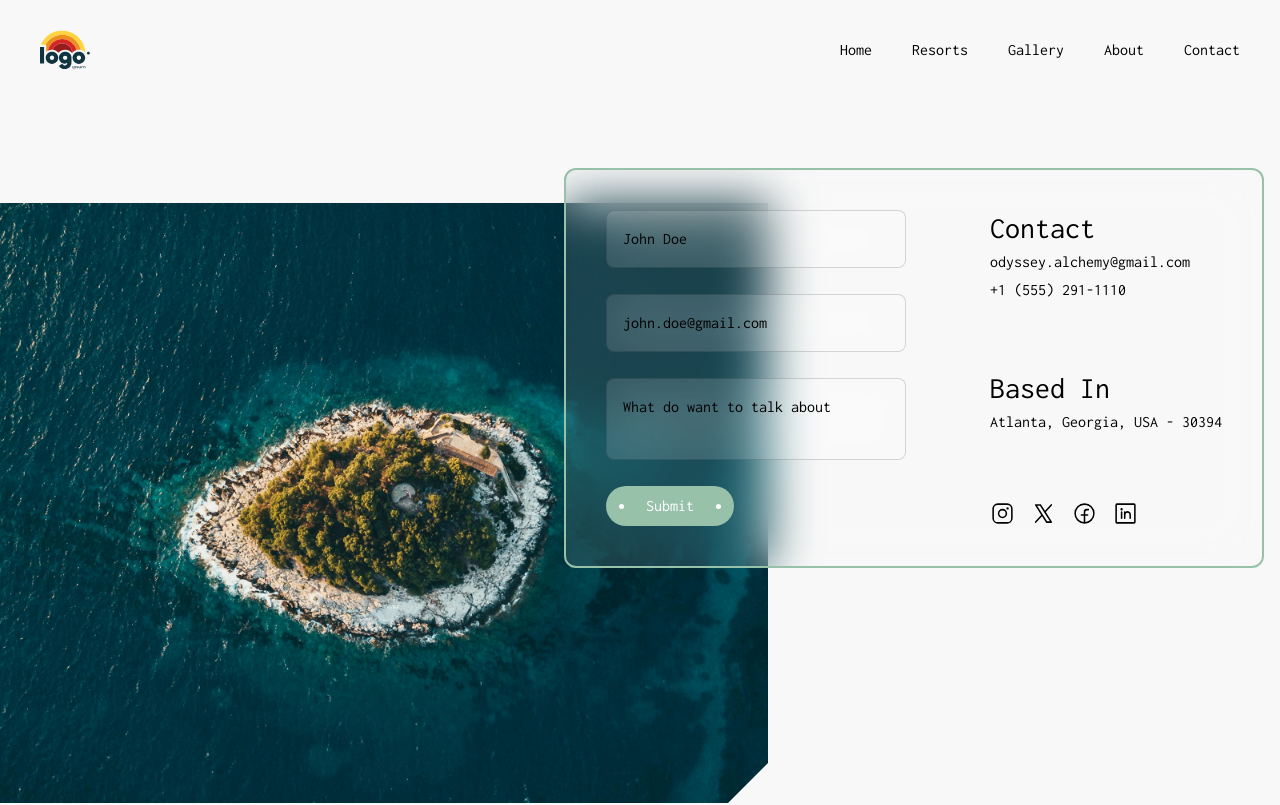
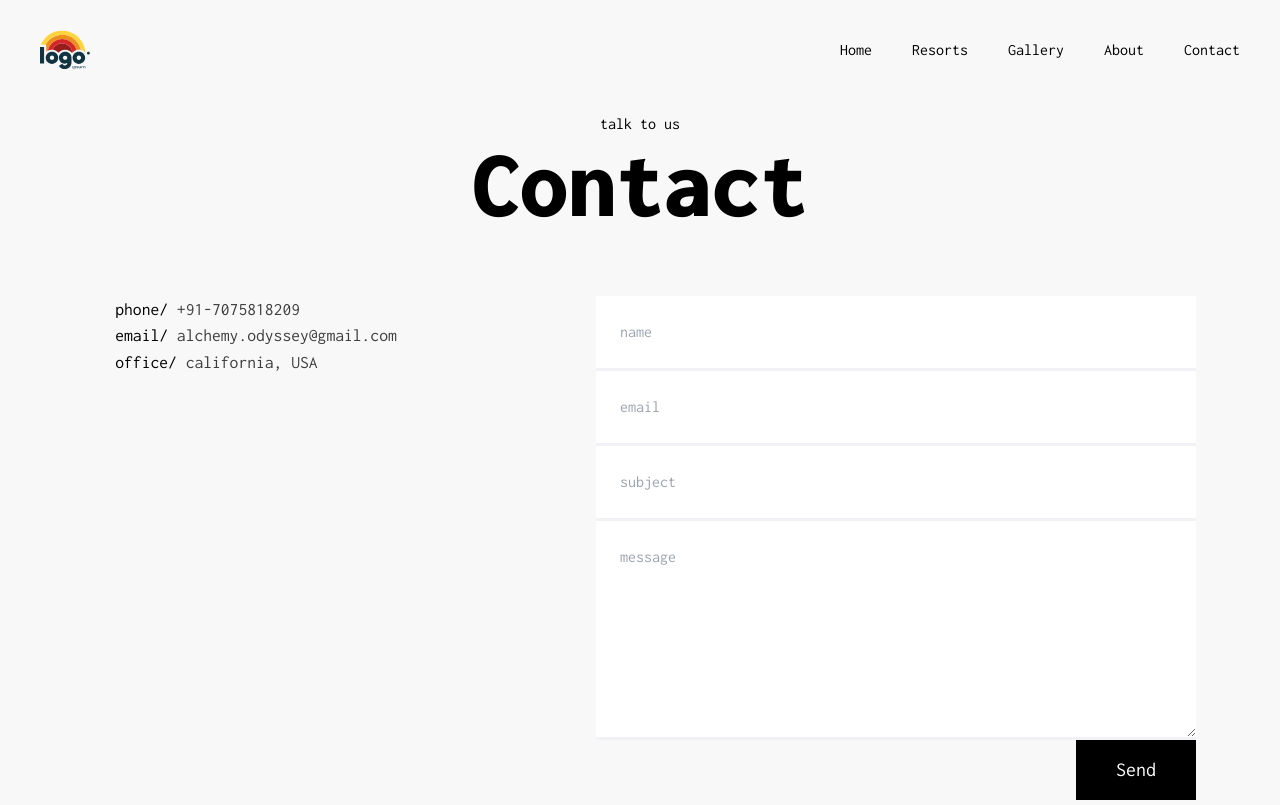
Before and after one commit to ShuaibAfnanSk/alchemy_odyssey, a React (Vite) app: page /contact in a window 1280 px wide. Shown: the top 805 px of the page. Built offline with nearby package versions, Linux system fonts and the light colour scheme.

Commit message:
changed contact form design and fixed some minor bugs

```diff
--- a/package.json
+++ b/package.json
@@ -10,6 +10,7 @@
     "preview": "vite preview"
   },
   "dependencies": {
+    "emailjs": "^4.0.3",
     "react": "^18.3.1",
     "react-dom": "^18.3.1",
     "react-router-dom": "^6.25.1",
--- a/src/components/ContactForm.jsx
+++ b/src/components/ContactForm.jsx
@@ -1,40 +1,29 @@
-import contact from "../assets/contact.jpg";
-import insta from "../assets/insta.svg";
-import twitter from "../assets/twitter.svg";
-import fb from "../assets/fb.svg";
-import linkedin from "../assets/linkedin.svg";
-
-const icons = [insta, twitter, fb, linkedin]
-
 const ContactForm = () => {
     return (
-        <div className="relative w-full h-[675px] flex justify-center items-center">
-            <img src={contact} className="absolute w-[85%] sm:w-[60%] clippath-br h-[600px] object-cover left-0 bottom-0" alt="" />
-            <div className="gap-2 md:bg-[rgba(255,255,255,0.1)] md:backdrop-blur-[25px] md:gap-0 md:p-10 md:border-[2px] w-fit md:w-[700px] md:items-center md:justify-between md:h-[400px] flex flex-col md:flex-row absolute md:top-10 md:right-4 md:border-[#97c1a9] md:rounded-xl">
-                <form className="flex blurred flex-col gap-4 md:gap-0 h-full md:justify-between">
-                    <input type="text" className="input" placeholder="John Doe" name="" id="" />
-                    <input type="email" className="input" placeholder="john.doe@gmail.com" name="" id="" />
-                    <textarea name="" className="textarea" placeholder="What do want to talk about" id=""></textarea>
-                    <button className="button">Submit</button>
-                </form>
-                <div className="flex blurred flex-col gap-4 md:gap-0 md:justify-between h-full">
-                    <div className="flex flex-col gap-1">
-                        <h4 className="text-3xl">Contact</h4>
-                        <p>odyssey.alchemy@gmail.com</p>
-                        <p>+1 (555) 291-1110</p>
-                    </div>
-                    <div className="flex flex-col gap-1">
-                        <h4 className="text-3xl">Based In</h4>
-                        <p>Atlanta, Georgia, USA - 30394</p>
-                    </div>
-                    <div className="flex gap-4">
-                        {icons.map((i) => (
-                            <img src={i} className="w-[25px] cursor-pointer h-[25px]" alt="" />
-                        ))}
+        <section className="flex flex-col gap-16 mt-[7rem]">
+            <div className="flex flex-col items-center">
+                <h4>talk to us</h4>
+                <h3 className="text-5xl sm:text-8xl font-black">Contact</h3>
+            </div>
+            <div className="contact">
+                <div className="contactLeft">
+                    <div className="contact-box">
+                        <h5>phone/ <span>+91-7075818209</span></h5>
+                        <h5>email/ <span>alchemy.odyssey@gmail.com</span></h5>
+                        <h5>office/ <span>california, USA</span></h5>
                     </div>
                 </div>
+                <div className="contactRight">
+                    <form className="contactForm">
+                        <input type="text" name="from_name" placeholder="name" id="" />
+                        <input type="email" name="from_email" placeholder="email" id="" />
+                        <input type="text" name="subject" placeholder="subject" id="" />
+                        <textarea name="message" id="" cols="30" rows="7" placeholder="message" />
+                        <button type="submit">Send</button>
+                    </form>
+                </div>
             </div>
-        </div>
+        </section>
     );
 }
 
--- a/src/components/Footer.jsx
+++ b/src/components/Footer.jsx
@@ -15,8 +15,8 @@ const Footer = () => {
 
     return (
         <footer className="border-t border-[#97c1a9] mt-20">
-            <div className="flex justify-between flex-wrap items-center gap-10 px-4 sm:px-10 py-8">
-                <ul>
+            <div className="flex sm:flex-row flex-col sm:justify-between flex-wrap items-center gap-10 px-4 sm:px-10 py-8">
+                <ul className="self-start">
                     <li>Home</li>
                     <li>Resorts</li>
                     <li>Gallery</li>
@@ -31,14 +31,9 @@ const Footer = () => {
                     </div>
                 </div>
             </div>
-            <div className="bg-[#97c1a9] flex-wrap px-4 sm:px-10 py-5 flex items-center gap-4 justify-between">
-                <img src={logo} className="w-[50px] h-[50px]" alt="" />
-                <p>© {date} alchemy all rights reserved</p>
-                <div className="flex gap-2">
-                    {icons.map((i) => (
-                        <img src={i} className="" alt="" />
-                    ))}
-                </div>
+            <div className="bg-[#97c1a9] px-4 sm:px-10 py-5 justify-between flex items-center gap-4">
+                <img src={logo} className="w-[50px] h-[50px] self-start" alt="" />
+                <p className="text-sm sm:text-base">© {date} alchemy all rights reserved</p>
             </div>
         </footer>
     );
--- a/src/components/Navbar.jsx
+++ b/src/components/Navbar.jsx
@@ -1,22 +1,48 @@
 import { Link } from "react-router-dom";
 import logo from "../assets/logo.svg";
-import { useState } from "react";
+import { useState, useEffect } from "react";
 import menu from "../assets/menu.svg";
 
 const Navbar = () => {
+    const [open, setOpen] = useState(false);
+    const [scrollY, setScrollY] = useState(0);
 
-    const [open, setOpen] = useState(false);
+    // Function to toggle the menu open/close
+    const handleOpen = () => {
+        setOpen(prev => !prev);
+    };
 
-    const handleOpen = () => {
-        setOpen(prev => !prev)
-    }
+    // Function to handle scroll and update scrollY state
+    const handleScroll = () => {
+        setScrollY(window.scrollY);
+    };
+
+    useEffect(() => {
+        // Add scroll event listener on component mount
+        window.addEventListener('scroll', handleScroll);
+
+        // Cleanup the event listener on component unmount
+        return () => {
+            window.removeEventListener('scroll', handleScroll);
+        };
+    }, []);
 
     return (
-        <header className="w-full items-center px-10 h-[100px] fixed z-50 flex justify-between">
-            <Link to={"/"}><img src={logo} className="w-[50px] h-[50px]" alt="" /></Link>
-            <div style={open ? { top: "0" } : { top: "-100vh" }} className="menu">
+        <header
+            className={`w-full items-center px-10 h-[100px] fixed z-50 flex justify-between transition-colors duration-300 ${scrollY > 200 ? 'bg-[rgba(0,0,0,0.1)] backdrop-blur-[15px] rounded-b-[1.5rem]' : ''
+                }`}
+        >
+            <Link to={"/"}>
+                <img src={logo} className="w-[50px] h-[50px]" alt="Logo" />
+            </Link>
+            <div
+                style={open ? { top: "0" } : { top: "-100vh" }}
+                className="menu"
+            >
                 <button onClick={handleOpen} className="bg-[#000] close shadow-custom rounded-[50%]">
-                    <svg xmlns="http://www.w3.org/2000/svg" width="20" height="20" fill="#ffffff" viewBox="0 0 256 256"><path d="M205.66,194.34a8,8,0,0,1-11.32,11.32L128,139.31,61.66,205.66a8,8,0,0,1-11.32-11.32L116.69,128,50.34,61.66A8,8,0,0,1,61.66,50.34L128,116.69l66.34-66.35a8,8,0,0,1,11.32,11.32L139.31,128Z"></path></svg>
+                    <svg xmlns="http://www.w3.org/2000/svg" width="20" height="20" fill="#ffffff" viewBox="0 0 256 256">
+                        <path d="M205.66,194.34a8,8,0,0,1-11.32,11.32L128,139.31,61.66,205.66a8,8,0,0,1-11.32-11.32L116.69,128,50.34,61.66A8,8,0,0,1,61.66,50.34L128,116.69l66.34-66.35a8,8,0,0,1,11.32,11.32L139.31,128Z"></path>
+                    </svg>
                 </button>
                 <ul className="nav">
                     <Link to={"/"}><li onClick={handleOpen}>Home</li></Link>
@@ -27,7 +53,7 @@ const Navbar = () => {
                 </ul>
             </div>
             <button onClick={handleOpen} className="bg-[#fff] open shadow-custom rounded-[50%]">
-                <img src={menu} className="w-[20px] h-[20px]" alt="" />
+                <img src={menu} className="w-[20px] h-[20px]" alt="Menu" />
             </button>
         </header>
     );
--- a/src/index.css
+++ b/src/index.css
@@ -456,49 +456,62 @@ textarea:focus {
     width: 100%;
 }
 
-@media (max-width:900px) {
-    .tail {
-        width: 90%;
-    }
+.contact {
+    display: flex;
+    width: 100%;
 }
 
-@media (max-width:800px) {
-    .block {
-        gap: 2rem;
-    }
+.contactLeft {
+    flex: 4;
+    display: flex;
+    justify-content: center;
 }
 
-@media (max-width:700px) {
-    .tail {
-        width: 100%;
-    }
+.contact-box {
+    display: flex;
+    flex-direction: column;
+}
 
-    .menu {
-        position: fixed;
-        width: 100%;
-        height: 100vh;
-        background-color: #f8f8f8;
-        display: flex;
-        justify-content: center;
-        align-items: center;
-        left: 0;
-        transition: 1s ease;
-        z-index: 999999;
-    }
+.contact-box h5 {
+    font-size: 1.1em;
+}
 
-    .nav {
-        flex-direction: column;
-        gap: 2rem;
-    }
+.contact-box h5 span {
+    color: rgba(0, 0, 0, 0.75);
+}
 
-    .close {
-        display: block;
-    }
+.contactRight {
+    flex: 6;
+    display: flex;
+    justify-content: center;
+}
 
-    .open {
-        display: block;
-    }
+.contactForm {
+    display: flex;
+    flex-direction: column;
+    width: 600px;
 }
+
+.contactForm input {
+    background-color: #fff;
+    border-bottom: 3px solid #f0f2f5;
+    padding: 1.5em;
+}
+
+.contactForm textarea {
+    background-color: #fff;
+    padding: 1.5em;
+    border-bottom: 3px solid #f0f2f5;
+}
+
+.contactForm button {
+    align-self: flex-end;
+    padding: .75em 2em;
+    background-color: #000;
+    font-size: 1.25em;
+    color: #fff;
+}
+
 
 @media (max-width:1100px) {
     .shot {
@@ -520,13 +533,25 @@ textarea:focus {
         overflow: hidden;
         padding-top: 1rem;
     }
+
     .work-left p {
         width: 100%;
+        padding: 0 2rem;
+    }
+
+    .contact {
+        flex-direction: column;
+        gap: 3em;
+        align-items: flex-start;
         padding: 0 2rem;
     }
 }
 
 @media (max-width:900px) {
+    .tail {
+        width: 90%;
+    }
+
     .shot:nth-child(1) {
         transform: translateX(50px) translateY(50px);
     }
@@ -537,6 +562,16 @@ textarea:focus {
 
     .shot:nth-child(3) {
         transform: translateX(-50px);
+    }
+}
+
+@media (max-width:800px) {
+    .block {
+        gap: 2rem;
+    }
+
+    .contactForm {
+        width: 400px;
     }
 }
 
@@ -585,6 +620,36 @@ textarea:focus {
         width: 90%;
         height: 100%;
     }
+
+    .tail {
+        width: 100%;
+    }
+
+    .menu {
+        position: fixed;
+        width: 100%;
+        height: 100vh;
+        background-color: #f8f8f8;
+        display: flex;
+        justify-content: center;
+        align-items: center;
+        left: 0;
+        transition: 1s ease;
+        z-index: 999999;
+    }
+
+    .nav {
+        flex-direction: column;
+        gap: 2rem;
+    }
+
+    .close {
+        display: block;
+    }
+
+    .open {
+        display: block;
+    }
 }
 
 @media (max-width:640px) {
@@ -607,10 +672,6 @@ textarea:focus {
     }
 }
 
-@media (max-width:600px) {
-
-}
-
 @media (max-width:550px) {
     .flips:nth-child(1) {
         width: 85%;
@@ -631,6 +692,14 @@ textarea:focus {
     .polos:nth-child(3) {
         width: 200px;
         height: 200px;
+    }
+
+    .contactRight {
+        width: 100%;
+    }
+
+    .contactForm {
+        width: 100%;
     }
 }
 
@@ -659,4 +728,8 @@ textarea:focus {
     .shot:nth-child(3) {
         transform: translateX(-25px);
     }
+
+    .contact {
+        padding: 0 1rem;
+    }
 }
--- a/src/pages/Contact.jsx
+++ b/src/pages/Contact.jsx
@@ -5,7 +5,6 @@ import Subscribe from "../components/Subscribe";
 const Contact = () => {
     return (
         <section className="flex flex-col gap-16">
-            <div className="pt-[4rem]" />
             <ContactForm />
             <Faq />
             <Subscribe />
```
Also changed, not shown: 1 other file (tests, documents, lock files or other folders).
